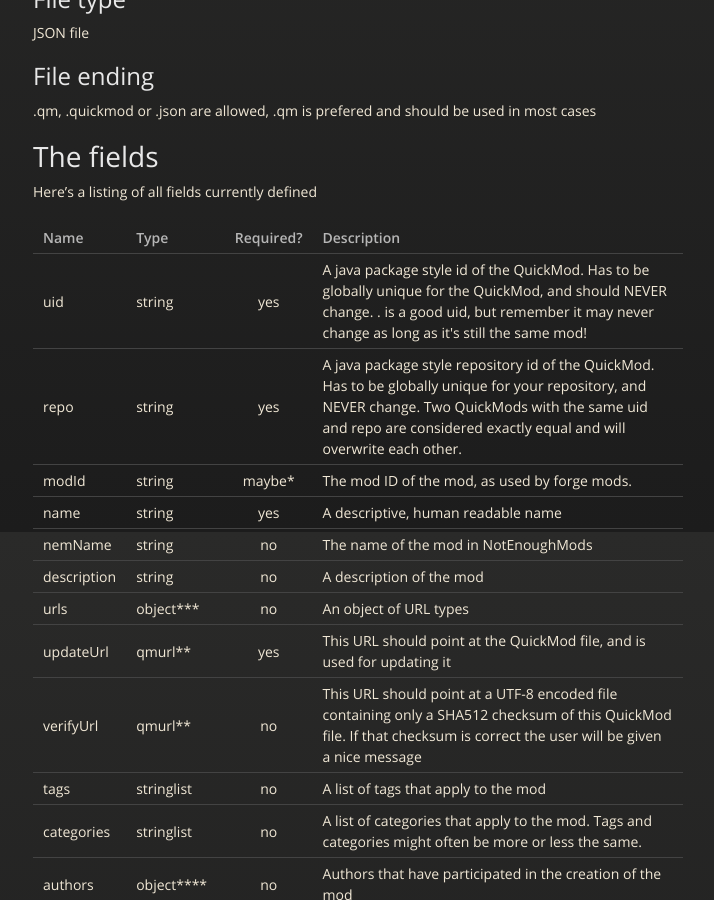
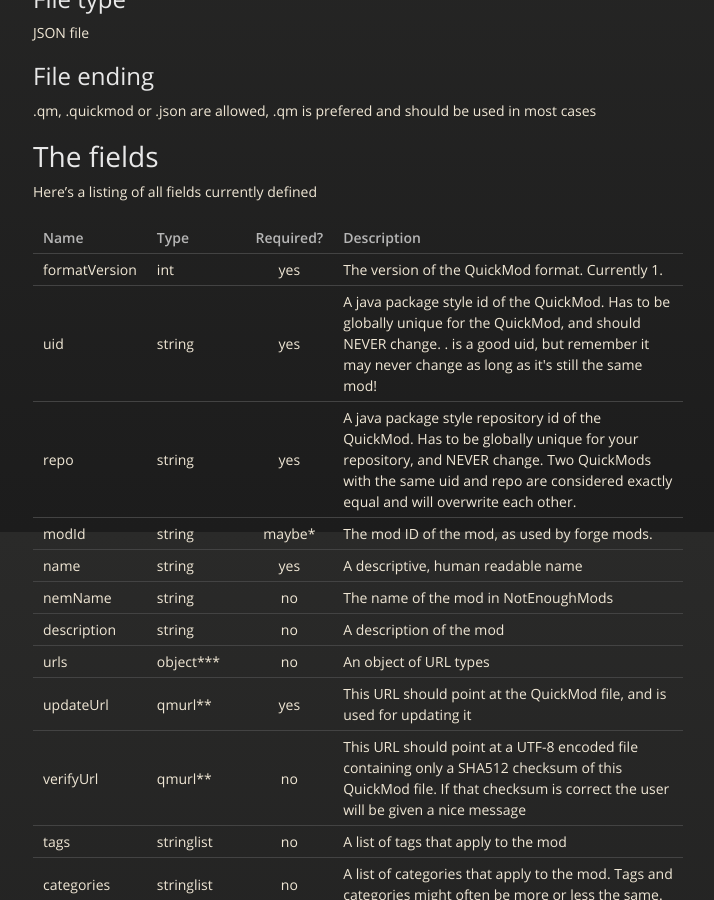
Before and after one commit to 02JanDal/QuickModDoc, a Jekyll site: the page built from qm_spec.markdown, in a window 1280 px wide and 900 px high, scrolled down 368 px. Shown: the whole window, without its empty margins (282-996 px from the left). Built offline with Jekyll 4.4.1, drawn with Linux system fonts in a browser that asks for light colours; nearby versions of some CDN libraries; Markdown is read by kramdown in place of the engine named in the settings.

Commit message:
Add formatVersion

```diff
--- a/qm_spec.markdown
+++ b/qm_spec.markdown
@@ -19,6 +19,7 @@
 
 Name         | Type           | Required? | Description
 ------------ | -------------- |:---------:| ------------
+formatVersion | int           | yes       | The version of the QuickMod format. Currently 1.
 uid          | string         | yes       | A java package style id of the QuickMod. Has to be globally unique for the QuickMod, and should NEVER change. <author>.<modid> is a good uid, but remember it may never change as long as it's still the same mod!
 repo         | string         | yes       | A java package style repository id of the QuickMod. Has to be globally unique for your repository, and NEVER change. Two QuickMods with the same uid and repo are considered exactly equal and will overwrite each other.
 modId        | string         | maybe\*   | The mod ID of the mod, as used by forge mods.
```
